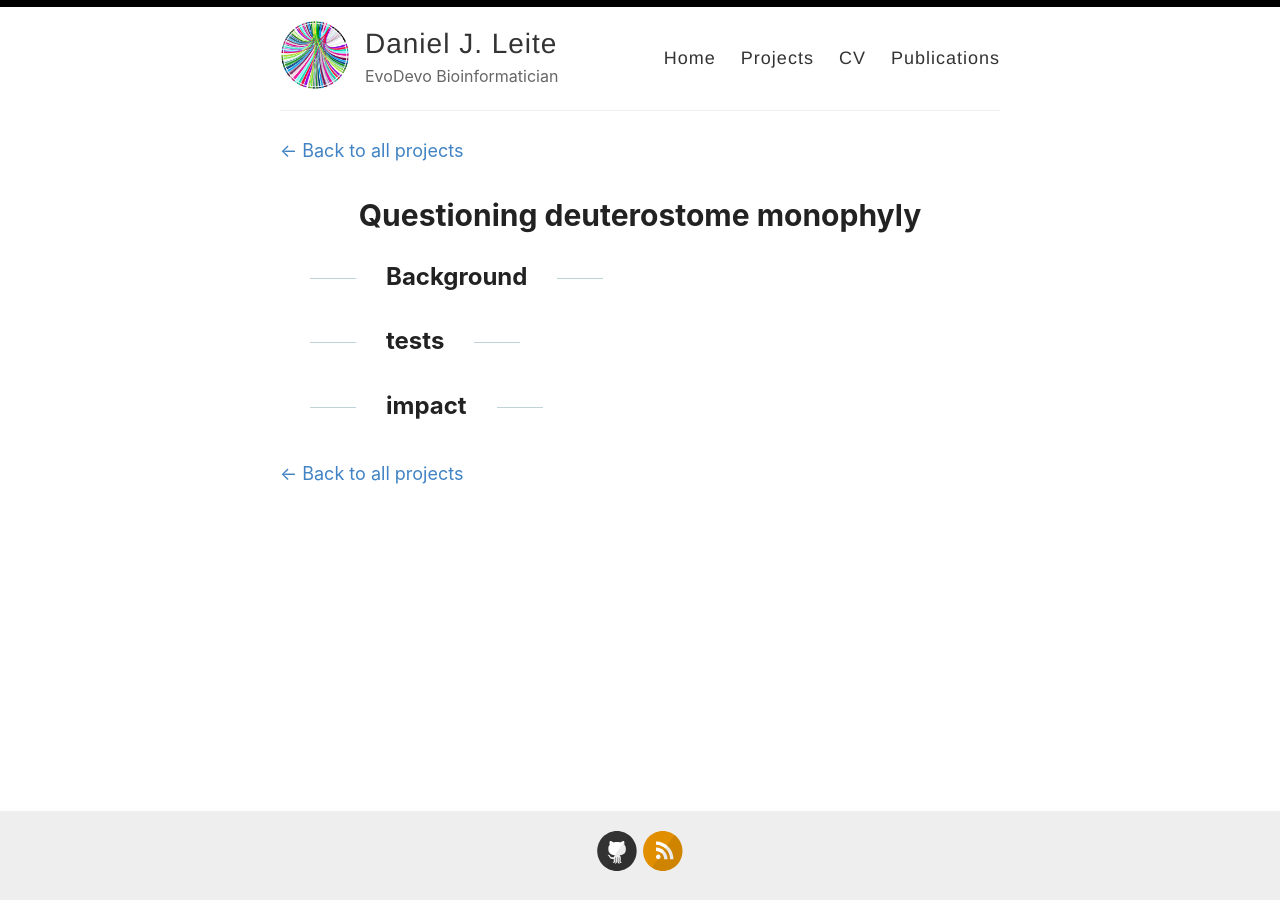
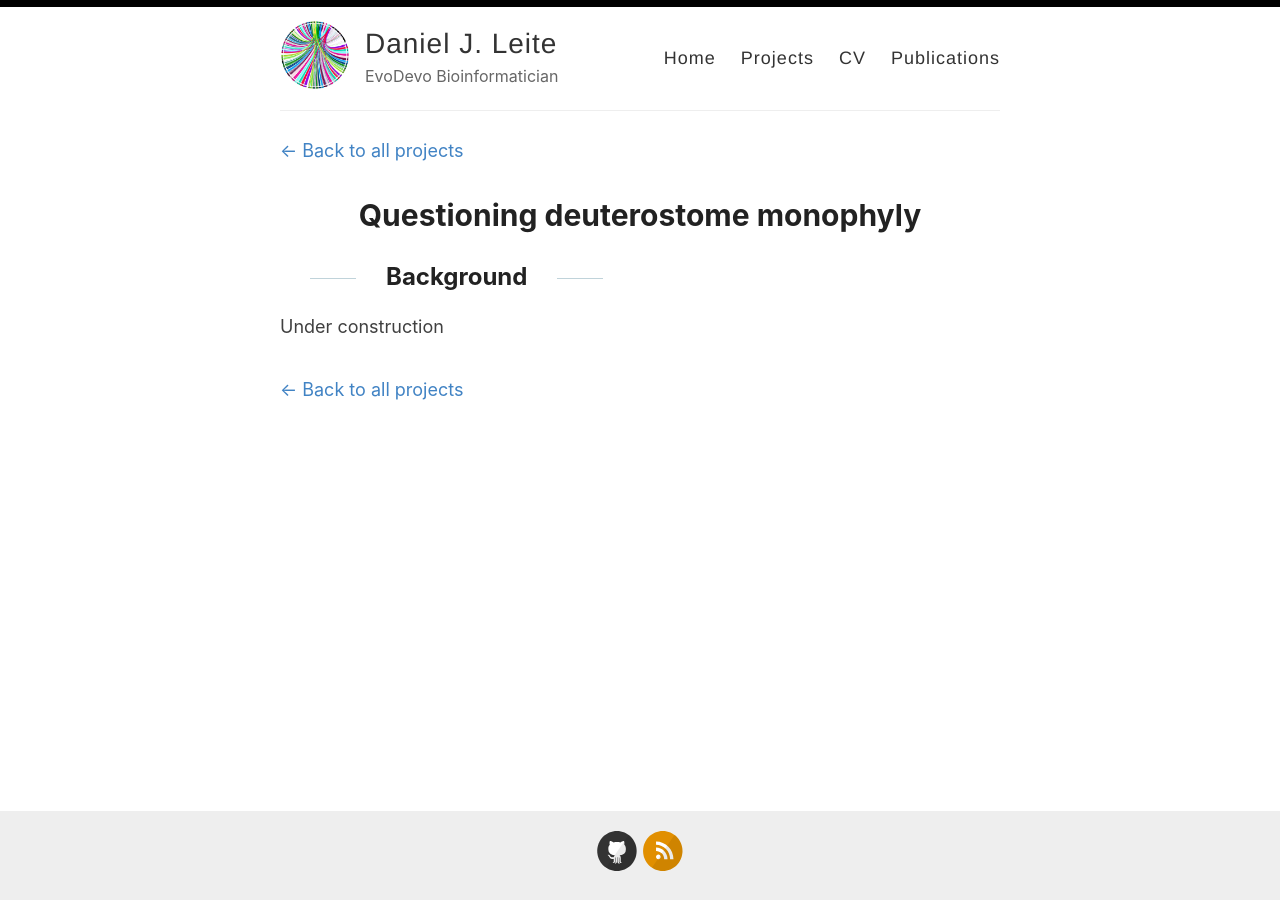
Before and after one commit to djleite/djleite.github.io, a Jekyll site: the page built from _posts/2025-05-03-deuterostomes.md, in a window 1280 px wide. Built offline with Jekyll 4.4.1, drawn with Linux system fonts in a browser that asks for light colours; our own code applies the rules of GitHub Pages for plain Markdown files.

Commit message:
post updates

```diff
--- a/_posts/2025-05-03-deuterostomes.md
+++ b/_posts/2025-05-03-deuterostomes.md
@@ -8,6 +8,4 @@ excerpt: Assessing the phylogenetic support for monophyletic deuterostomes
 
 ## Background
 
-## tests
-
-## impact
+Under construction
```
Also changed, not shown: _posts/2025-05-01-spider-segmentation.md (+2 -0 lines), _posts/2025-05-06-lopho-single-cell.md (+2 -0 lines).
